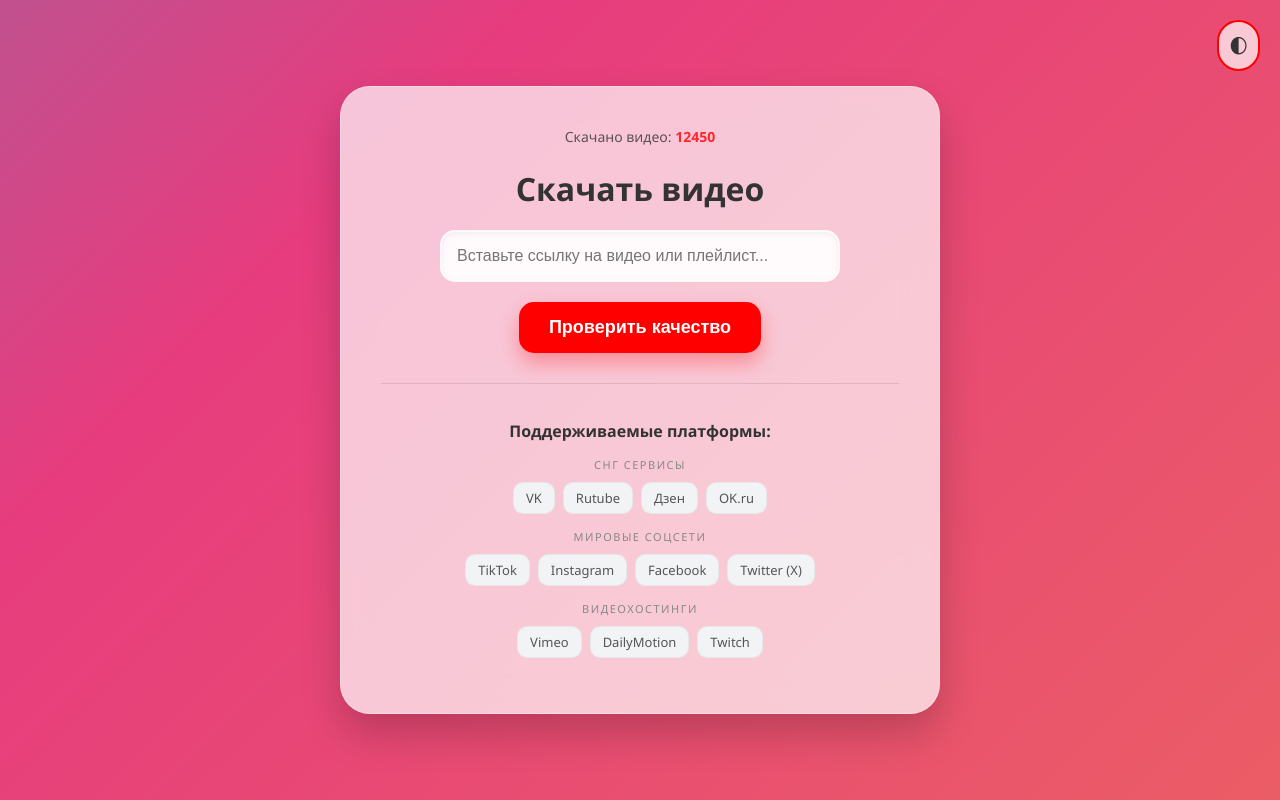
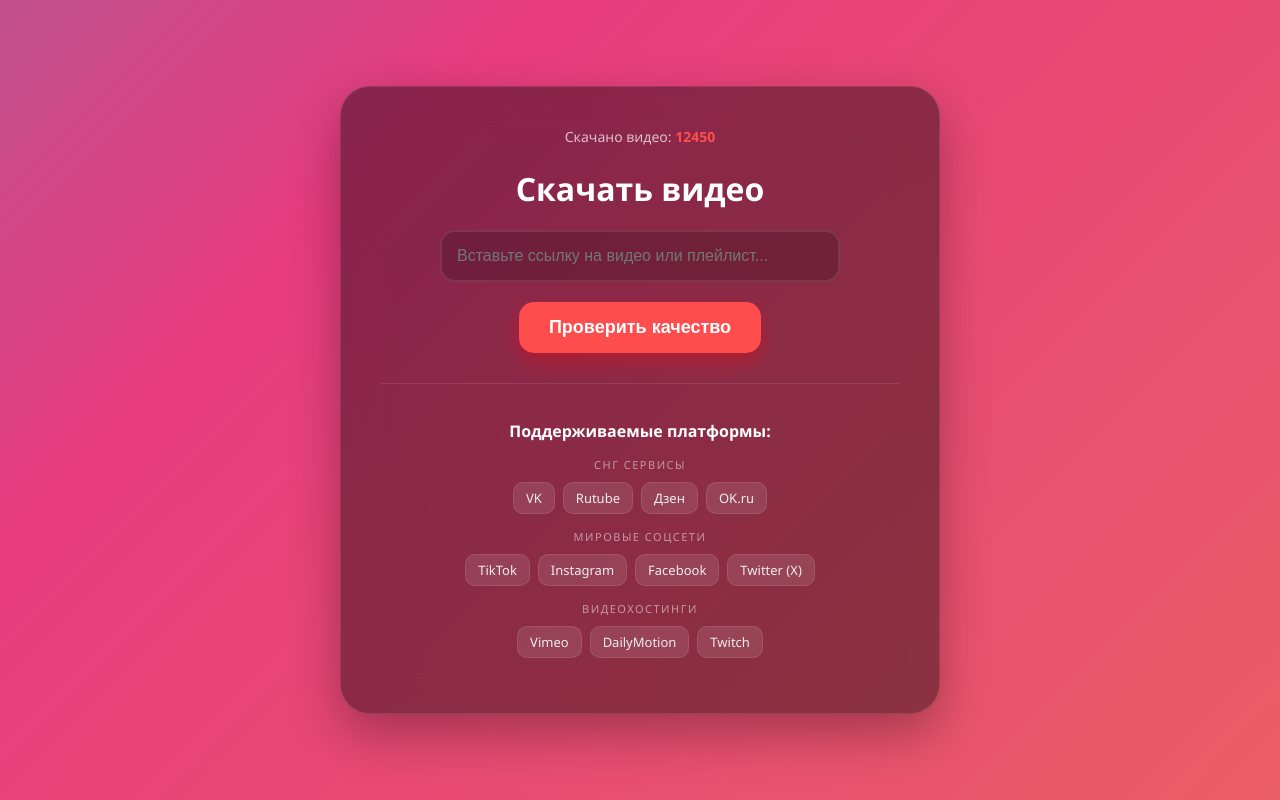
Before and after one commit to kristianoveckin-png/yt-downloader, a Flask app: page / in a window 1280 px wide. Run offline with Flask 3, Linux system fonts and the light colour scheme.

Commit message:
Update index.html

```diff
--- a/templates/index.html
+++ b/templates/index.html
@@ -6,50 +6,69 @@
     <title>Video Downloader Pro</title>
     <link rel="shortcut icon" href="/favicon.ico" type="image/png">
     <style>
-        :root {
-            --bg-color: #f0f2f5; --container-bg: #ffffff; --text-color: #333333;
-            --input-border: #ddd; --accent-color: #ff0000; --accent-hover: #cc0000;
-            --platform-bg: #f1f3f5; --platform-text: #555;
+        body {
+            font-family: 'Segoe UI', Tahoma, Geneva, Verdana, sans-serif;
+            display: flex; justify-content: center; align-items: center;
+            min-height: 100vh; margin: 0; padding: 20px; box-sizing: border-box;
+            transition: all 0.5s ease;
+            background: linear-gradient(-45deg, #ee7752, #e73c7e, #23a6d5, #23d5ab);
+            background-size: 400% 400%;
+            animation: gradientBG 15s ease infinite;
+            color: #fff;
         }
-        [data-theme="dark"] {
-            --bg-color: #18191a; --container-bg: #242526; --text-color: #e4e6eb;
-            --input-border: #3a3b3c; --accent-color: #ff4d4d; --accent-hover: #ff3333;
-            --platform-bg: #3a3b3c; --platform-text: #b0b3b8;
+        @keyframes gradientBG { 0% { background-position: 0% 50%; } 50% { background-position: 100% 50%; } 100% { background-position: 0% 50%; } }
+
+        .container {
+            text-align: center;
+            background: rgba(0, 0, 0, 0.4);
+            backdrop-filter: blur(20px);
+            -webkit-backdrop-filter: blur(20px);
+            padding: 40px;
+            border-radius: 30px;
+            border: 1px solid rgba(255, 255, 255, 0.1);
+            box-shadow: 0 20px 50px rgba(0,0,0,0.3);
+            width: 100%; max-width: 600px;
+            transition: all 0.3s; box-sizing: border-box;
+            animation: fadeInUp 0.8s ease-out;
         }
-        body { font-family: 'Segoe UI', Tahoma, Geneva, Verdana, sans-serif; display: flex; justify-content: center; align-items: center; min-height: 100vh; margin: 0; padding: 20px; box-sizing: border-box; transition: all 0.5s ease; background: linear-gradient(-45deg, #ee7752, #e73c7e, #23a6d5, #23d5ab); background-size: 400% 400%; animation: gradientBG 15s ease infinite; color: var(--text-color); }
-        @keyframes gradientBG { 0% { background-position: 0% 50%; } 50% { background-position: 100% 50%; } 100% { background-position: 0% 50%; } }
-        .theme-switch { position: absolute; top: 20px; right: 20px; cursor: pointer; background: var(--glass-bg, rgba(255,255,255,0.7)); backdrop-filter: blur(10px); border: 2px solid var(--accent-color); padding: 10px; border-radius: 50px; font-size: 20px; transition: 0.3s; z-index: 10; }
-        .container { text-align: center; background: var(--glass-bg, rgba(255,255,255,0.7)); backdrop-filter: blur(15px); -webkit-backdrop-filter: blur(15px); padding: 40px; border-radius: 30px; border: 1px solid rgba(255, 255, 255, 0.3); box-shadow: 0 20px 40px rgba(0,0,0,0.2); width: 100%; max-width: 600px; transition: all 0.3s; box-sizing: border-box; animation: fadeInUp 0.8s ease-out; }
         @keyframes fadeInUp { from { opacity: 0; transform: translateY(30px); } to { opacity: 1; transform: translateY(0); } }
-        h1 { color: var(--text-color); margin-bottom: 20px; font-size: clamp(24px, 5vw, 32px); font-weight: 800; }
-        .counter { font-size: 14px; color: var(--text-color); opacity: 0.8; margin-bottom: 10px; display: block; }
-        .count-num { color: var(--accent-color); font-weight: bold; }
-        input { width: 100%; max-width: 400px; padding: 15px; border: 2px solid transparent; border-radius: 15px; font-size: 16px; margin-bottom: 20px; outline: none; transition: 0.3s; background: var(--input-bg, rgba(255,255,255,0.9)); color: var(--text-color); box-sizing: border-box; box-shadow: inset 0 2px 5px rgba(0,0,0,0.05); }
-        input:focus { border-color: var(--accent-color); transform: scale(1.02); }
-        button { padding: 15px 30px; background: var(--accent-color); color: white; border: none; border-radius: 15px; cursor: pointer; font-size: 18px; font-weight: bold; transition: all 0.3s; min-width: 200px; box-shadow: 0 10px 20px rgba(255, 0, 0, 0.3); }
-        button:hover { background: var(--accent-hover); transform: translateY(-3px) scale(1.05); box-shadow: 0 15px 25px rgba(255, 0, 0, 0.4); }
+        h1 { color: #fff; margin-bottom: 20px; font-size: clamp(24px, 5vw, 32px); font-weight: 800; }
+        .counter { font-size: 14px; color: rgba(255,255,255,0.7); margin-bottom: 10px; display: block; }
+        .count-num { color: #ff4d4d; font-weight: bold; }
+        input {
+            width: 100%; max-width: 400px; padding: 15px; border: 2px solid rgba(255,255,255,0.1);
+            border-radius: 15px; font-size: 16px; margin-bottom: 20px; outline: none;
+            transition: 0.3s; background: rgba(0,0,0,0.2); color: #fff;
+            box-sizing: border-box;
+        }
+        input:focus { border-color: #ff4d4d; transform: scale(1.02); background: rgba(0,0,0,0.3); }
+        button {
+            padding: 15px 30px; background: #ff4d4d; color: white;
+            border: none; border-radius: 15px; cursor: pointer; font-size: 18px;
+            font-weight: bold; transition: all 0.3s; min-width: 200px;
+            box-shadow: 0 10px 20px rgba(255, 0, 0, 0.3);
+        }
+        button:hover { background: #ff3333; transform: translateY(-3px) scale(1.05); box-shadow: 0 15px 25px rgba(255, 0, 0, 0.4); }
         #loader-container { display: none; margin: 20px auto; text-align: center; }
-        .spinner { border: 4px solid rgba(0,0,0,0.1); border-top: 4px solid var(--accent-color); border-radius: 50%; width: 40px; height: 40px; animation: spin 1s linear infinite; margin: 0 auto 10px; }
-        .progress-bar { width: 100%; background: rgba(0,0,0,0.1); height: 12px; border-radius: 10px; overflow: hidden; margin-top: 10px; position: relative; }
-        .progress-fill { width: 0%; height: 100%; background: var(--accent-color); transition: width 0.2/s; box-shadow: 0 0 10px var(--accent-color); }
-        #progress-text { font-size: 14px; color: var(--text-color); margin-top: 5px; display: block; }
+        .spinner { border: 4px solid rgba(255,255,255,0.1); border-top: 4px solid #ff4d4d; border-radius: 50%; width: 40px; height: 40px; animation: spin 1s linear infinite; margin: 0 auto 10px; }
+        .progress-bar { width: 100%; background: rgba(0,0,0,0.2); height: 12px; border-radius: 10px; overflow: hidden; margin-top: 10px; position: relative; }
+        .progress-fill { width: 0%; height: 100%; background: #ff4d4d; transition: width 0.2s; box-shadow: 0 0 10px #ff4d4d; }
+        #progress-text { font-size: 14px; color: #fff; margin-top: 5px; display: block; }
         @keyframes spin { 0% { transform: rotate(0deg); } 100% { transform: rotate(360deg); } }
-        .platforms-section { margin-top: 30px; text-align: left; border-top: 1px solid rgba(0,0,0,0.1); padding-top: 20px; }
-        .platforms-section p { font-weight: bold; color: var(--text-color); margin-bottom: 15px; text-align: center; }
+        .platforms-section { margin-top: 30px; text-align: left; border-top: 1px solid rgba(255,255,255,0.1); padding-top: 20px; }
+        .platforms-section p { font-weight: bold; color: #fff; margin-bottom: 15px; text-align: center; }
         .category { margin-bottom: 15px; }
-        .category-title { font-size: 11px; color: #888; text-transform: uppercase; letter-spacing: 1.5px; margin-bottom: 10px; display: block; text-align: center; }
+        .category-title { font-size: 11px; color: rgba(255,255,255,0.5); text-transform: uppercase; letter-spacing: 1.5px; margin-bottom: 10px; display: block; text-align: center; }
         .tags { display: flex; flex-wrap: wrap; gap: 8px; justify-content: center; }
-        .tag { background: var(--platform-bg, rgba(255,255,255,0.5)); color: var(--platform-text); padding: 6px 12px; border-radius: 10px; font-size: 13px; border: 1px solid rgba(0,0,0,0.05); transition: 0.3s; }
-        .tag:hover { background: var(--accent-color); color: white; transform: translateY(-3px); }
+        .tag { background: rgba(255,255,255,0.1); color: #eee; padding: 6px 12px; border-radius: 10px; font-size: 13px; border: 1px solid rgba(255,255,255,0.1); transition: 0.3s; }
+        .tag:hover { background: #ff4d4d; color: white; transform: translateY(-3px); }
     </style>
 </head>
 <body>
-    <div class="theme-switch" onclick="toggleTheme()" title="Сменить тему">🌓</div>
     <div class="container">
         <span class="counter">Скачано видео: <span id="count-num" class="count-num">12450</span></span>
         <h1>Скачать видео</h1>
         <form id="downloadForm" action="/analyze" method="post">
-            <!-- ОБНОВЛЕННЫЙ PLACEHOLDER -->
             <input type="text" name="url" placeholder="Вставьте ссылку на видео или плейлист..." required>
             <br>
             <button type="submit" id="submitBtn">Проверить качество</button>
@@ -67,11 +86,6 @@
         </div>
     </div>
     <script>
-        function toggleTheme() {
-            const body = document.body;
-            const currentTheme = body.getAttribute('data-theme');
-            body.setAttribute('data-theme', currentTheme === 'dark' ? 'light' : 'dark');
-        }
         const form = document.getElementById('downloadForm');
         const btn = document.getElementById('submitBtn');
         const loaderContainer = document.getElementById('loader-container');
```
